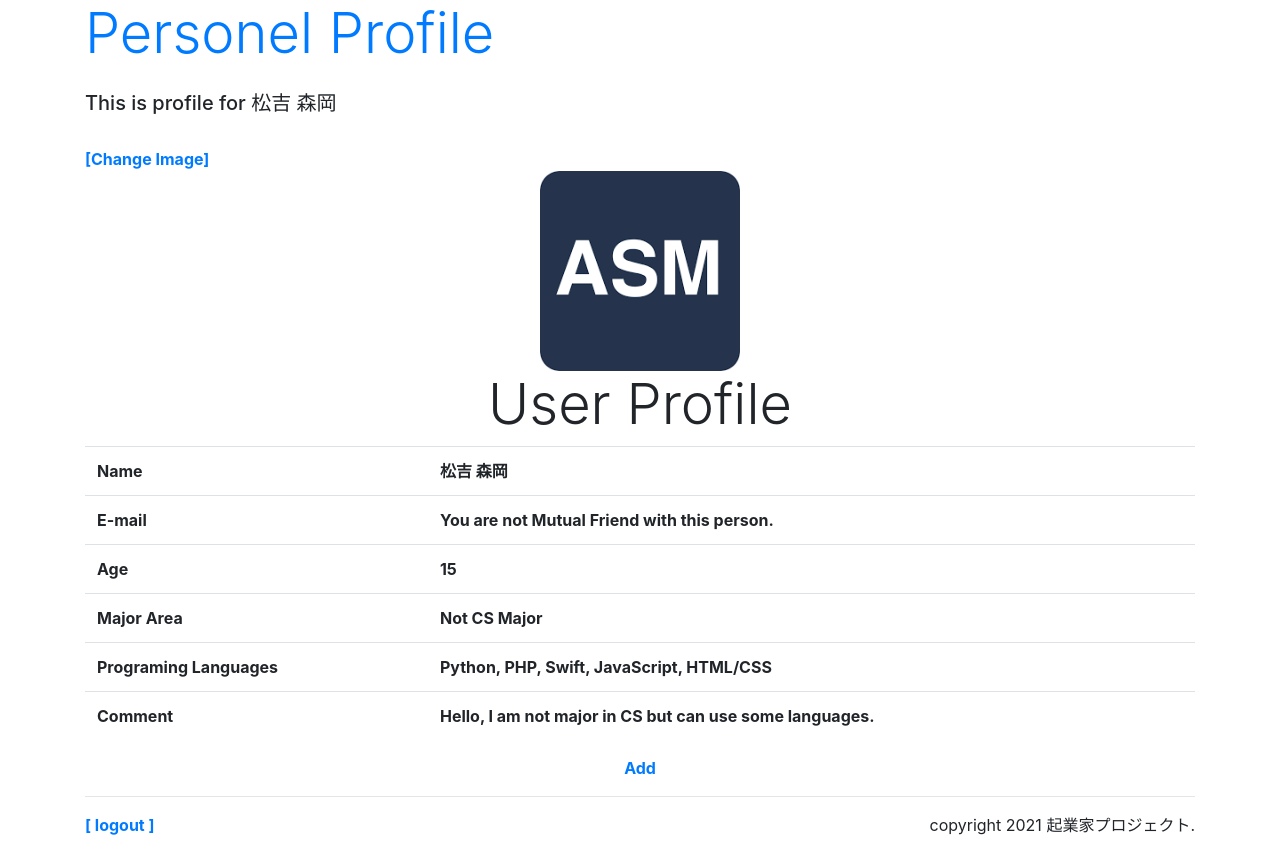
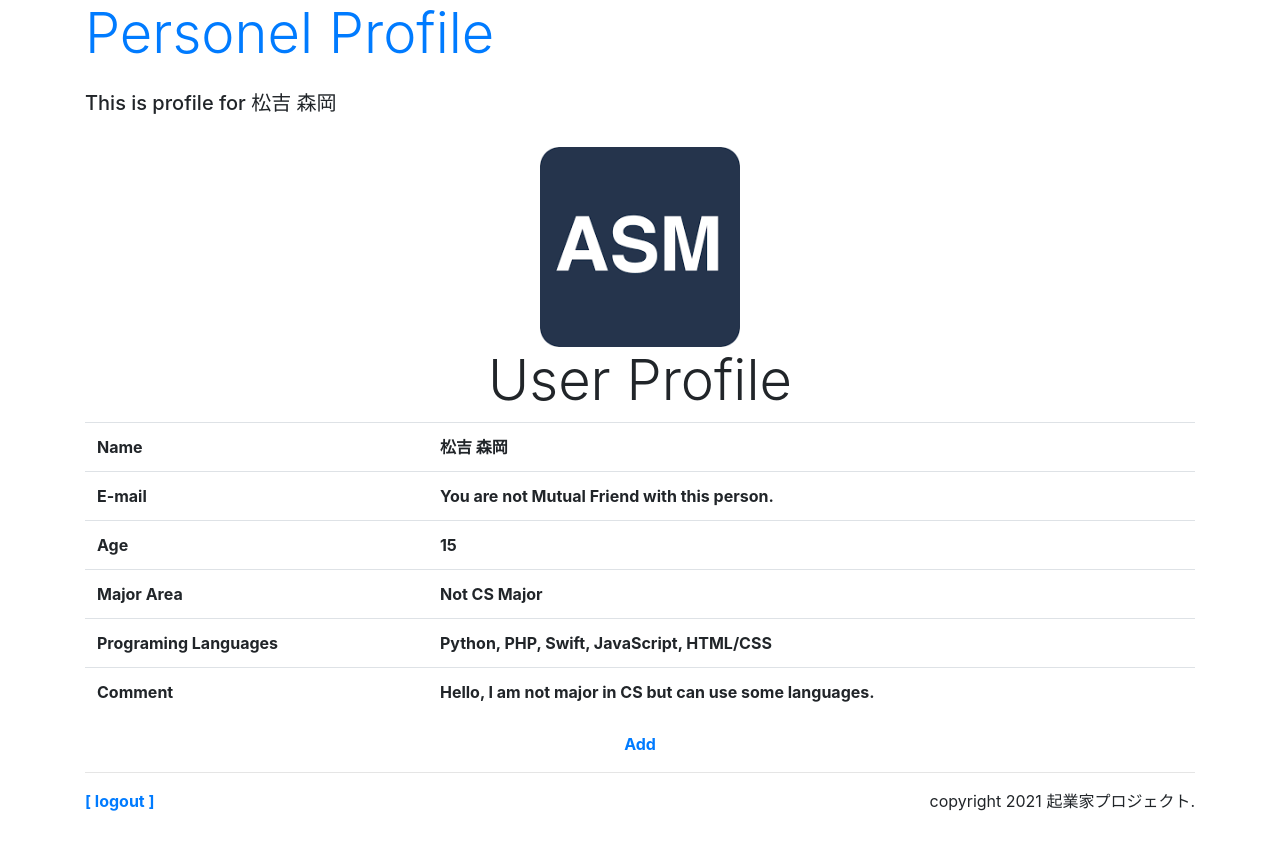
Before and after one commit to SatoMichi/Human_Resourses_Matching_WebApp, a Django app: page /app/profile/7 in a window 1280 px wide. Shown: the part 56-909 px from the top of the page. After the commit the page ends 867 px from the top, so only its background shows below. Run offline with Django 3.2, Linux system fonts and the light colour scheme; a user stored in the database is signed in; data comes from the database, SQL or seed files in the repository; both versions use the stored data as it was after the commit; lists and menus that the app fills with data are empty; some libraries are stand-ins or nearby versions.

Commit message:
fixed some bug

```diff
--- a/app/templates/app/profile.html
+++ b/app/templates/app/profile.html
@@ -33,7 +33,7 @@
         <p class="h5 mt-4">{{msg}}</p>
 
         <br>
-        <span class="font-weight-bold"><a href={% url "set_image" %}>[Change Image]</a></span>
+        {% if edit %}<span class="font-weight-bold"><a href={% url "set_image" %}>[Change Image]</a></span>{% endif %}
         <div class="text-center">
             <img src="{{MEDIA_URL}}{{image.image}}" width=200>
         </div>
```
Also changed, not shown: README.md, db.sqlite3.
